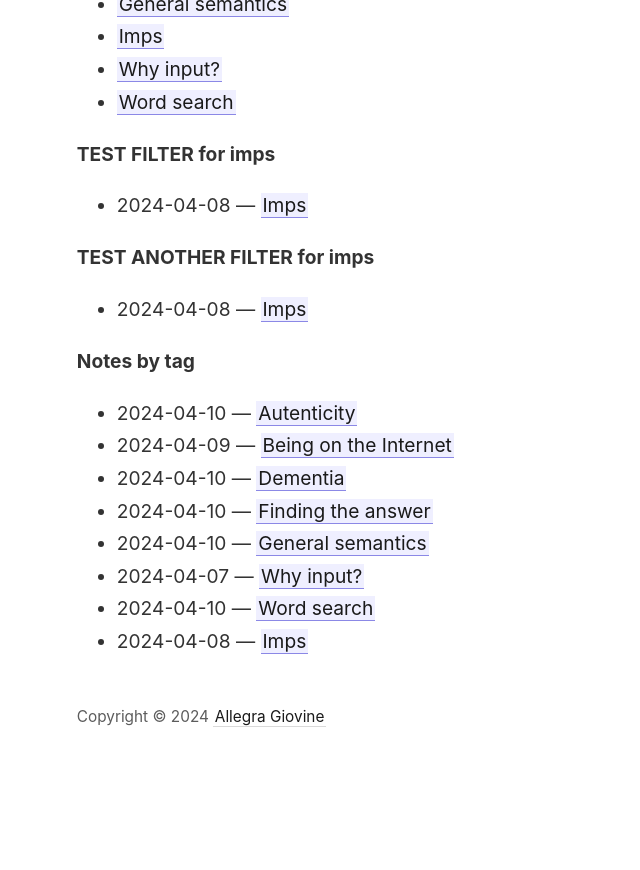
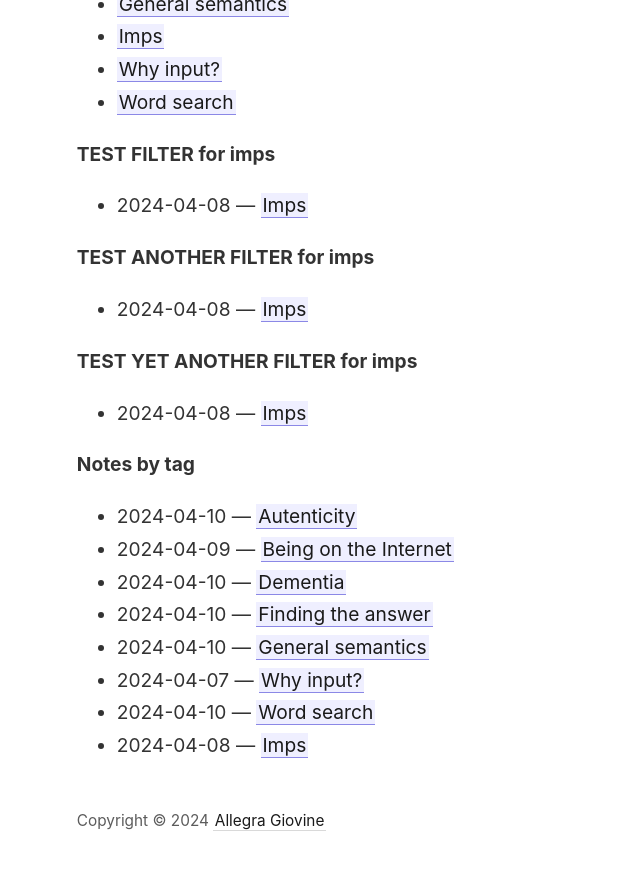
Before and after one commit to agiovine/agiovine.github.io, a Jekyll site: the page built from _pages/index.md, in a window 1280 px wide and 900 px high, scrolled down 1468 px. Shown: the top 870 px of the window, without its empty margins (0-640 px from the left). Built offline with Jekyll 4.4.1, drawn with Linux system fonts in a browser that asks for light colours; before the commit the page ends 2265 px from its top, so only the background shows below that.

Commit message:
Add files via upload

```diff
--- a/_pages/index.md
+++ b/_pages/index.md
@@ -84,6 +84,19 @@ Now, the mess: I'm playing around with everything below the line!
   {% endfor %}
 </ul>
 
+<strong>TEST YET ANOTHER FILTER for imps</strong>
+<ul>
+  {% assign test_notes6 = site.notes | where_exp:"note", "note.tags contains 'test'" %}
+  {% for note in test_notes6 %}
+	<li>
+      {{ note.datefirstcreated }} — <a class="internal-link" href="{{ site.baseurl }}{{ note.url }}">{{ note.title }}</a>
+    </li>
+  {% endfor %}
+</ul>
+
+
+{{ site.members | where_exp:"item", "item.projects contains 'foo'" }}
+
 
 <strong>Notes by tag</strong>
 
```
